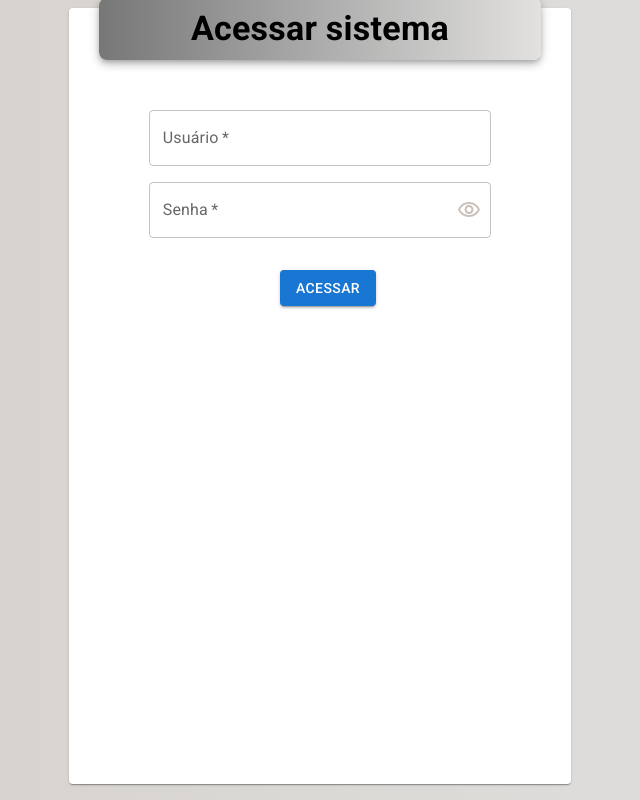
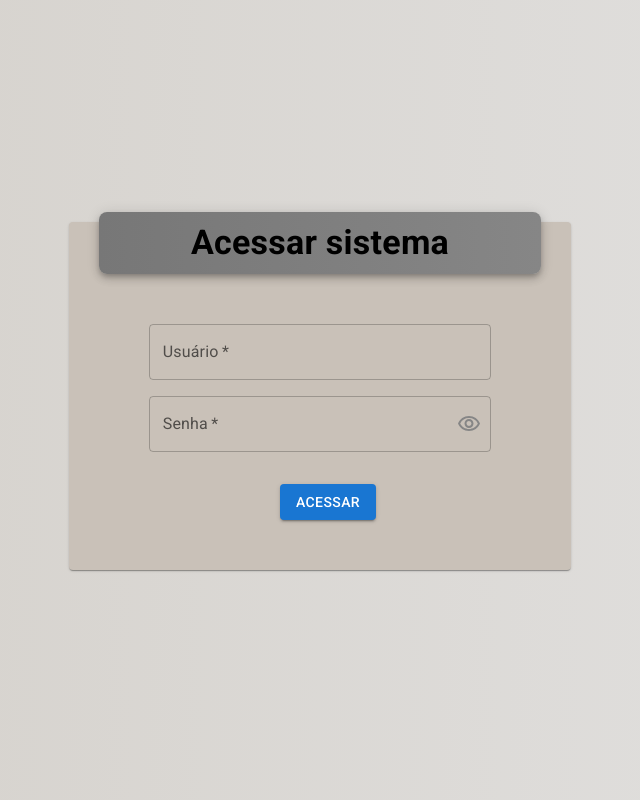
Before and after one commit to JackTorresR/localist, a React (Create React App) app in the folder frontend/: page / in a window 1280 px wide. Shown: the whole page, without its empty margins (320-960 px from the left). Built offline with nearby package versions, Linux system fonts and the light colour scheme.

Commit message:
Fix: Formato tela acesso

```diff
--- a/frontend/src/components/Formularios/VisibilidadeCampo.js
+++ b/frontend/src/components/Formularios/VisibilidadeCampo.js
@@ -16,13 +16,13 @@ const VisibilidadeCampo = React.memo((props = {}) => {
         {toggle
           ? iconeToggleOn || (
               <MdOutlineVisibilityOff
-                style={{ color: CORES.CINZA_PADRAO }}
+                style={{ color: CORES.CINZA_ESCURO }}
                 size={24}
               />
             )
           : iconeToggleOff || (
               <MdOutlineVisibility
-                style={{ color: CORES.CINZA_PADRAO }}
+                style={{ color: CORES.CINZA_ESCURO }}
                 size={24}
               />
             )}
--- a/frontend/src/styles/Cores.js
+++ b/frontend/src/styles/Cores.js
@@ -9,7 +9,7 @@ const CORES = {
   CINZA_CLARO: "#f0f0f0",
   BRANCO: "#FFFFFF",
   PRETO: "#000000",
-  BACKGROUND_GRADIENT: "linear-gradient(to right, #777777, #E2E1E0)",
+  BACKGROUND_GRADIENT: "linear-gradient(to right, #777777, #868686)",
   BACKGROUND_GRADIENT_ALT: "linear-gradient(to right, #D4D0CA, #E2E1E0)",
   AMARELO: "#FFC300",
 };
--- a/frontend/src/views/acesso/AcessoForm.js
+++ b/frontend/src/views/acesso/AcessoForm.js
@@ -1,9 +1,9 @@
-import Estilos from "../../styles/Styles";
 import { useState } from "react";
 import { Box, Card, Paper, Typography } from "@mui/material";
 import CORES from "../../styles/Cores";
 import Formulario from "../../components/Formularios/Formulario";
 import { acessarSistema } from "../../database/dbAuth";
+import Estilos from "../../styles/Styles";
 
 const AcessoForm = () => {
   const [dados, setDados] = useState({});
@@ -34,7 +34,14 @@ const AcessoForm = () => {
 
   return (
     <div>
-      <div style={Estilos.containerPrincipal}>
+      <div
+        style={{
+          flex: 1,
+          display: "flex",
+          height: "97vh",
+          ...Estilos.containerFlexCentralizado,
+        }}
+      >
         <Card
           sx={{
             width: { xs: "80%", sm: "50%", md: "35%" },
@@ -42,6 +49,7 @@ const AcessoForm = () => {
             paddingBottom: 0,
             overflow: "unset",
             position: "relative",
+            backgroundColor: CORES.CINZA_PADRAO,
           }}
         >
           <Box
```
